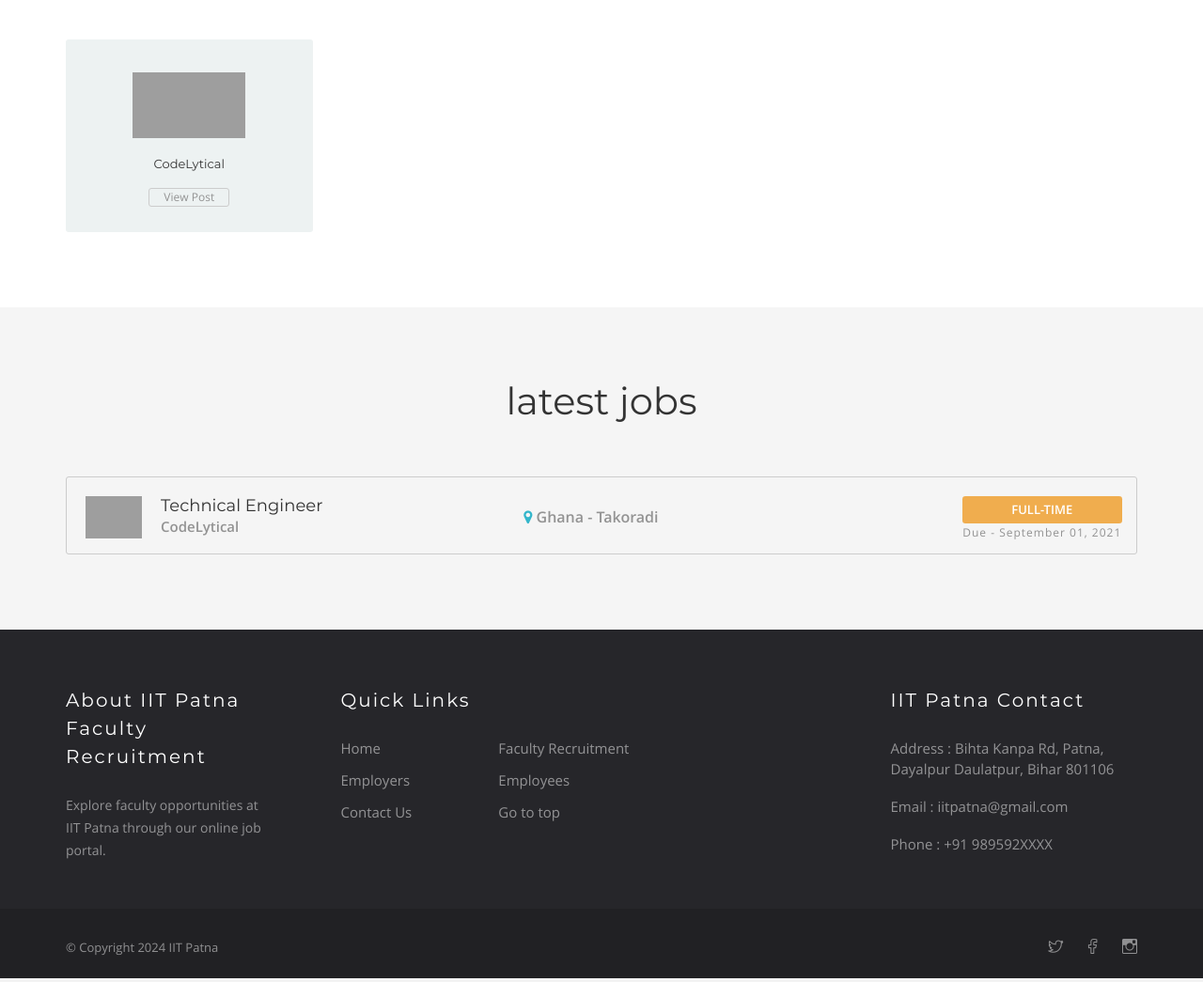
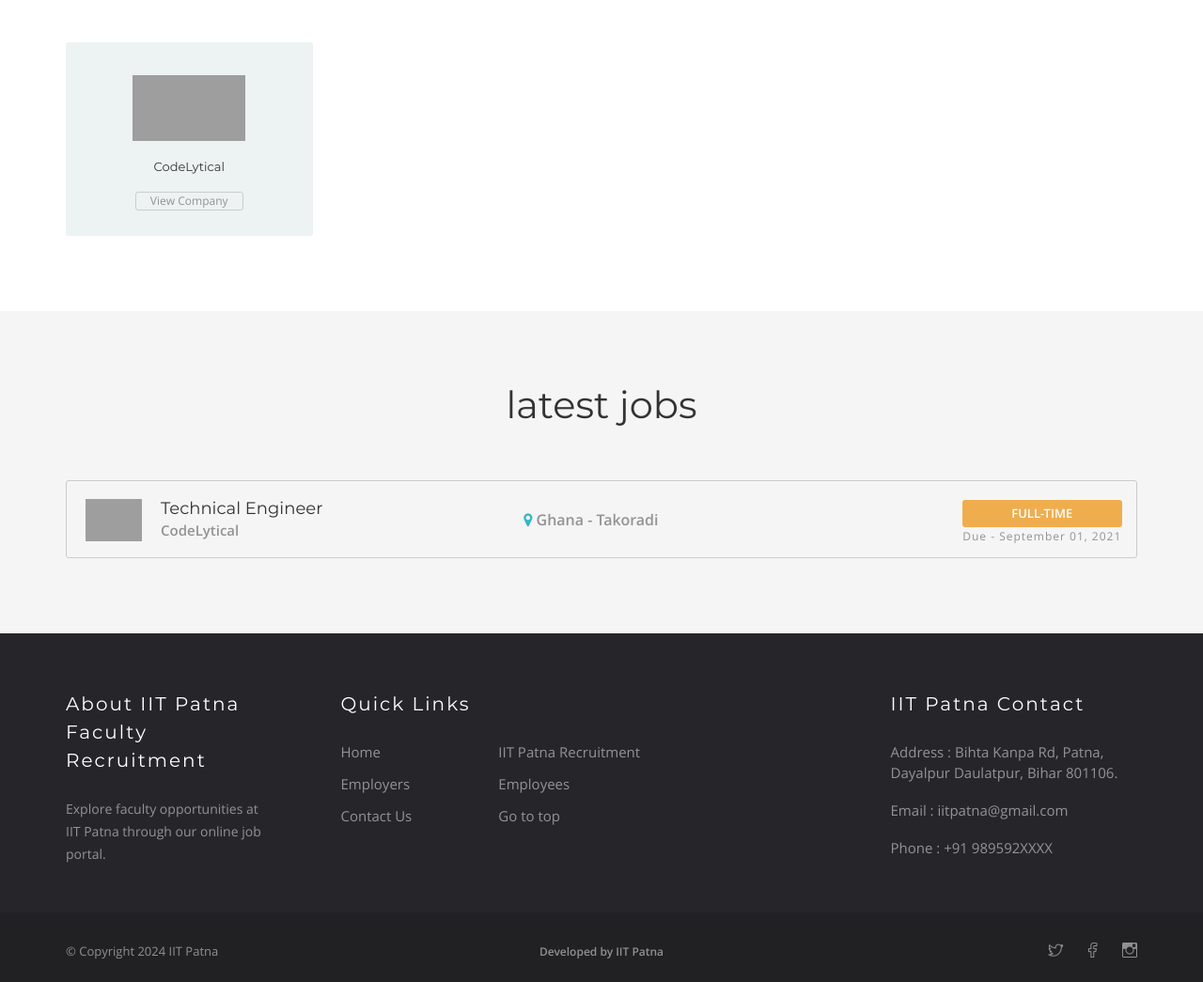
Before and after one commit to Sravanthi-IITP/OnlineJobPortal, a PHP site: page /phpmail/ in a window 1280 px wide. Shown: the part 768-1813 px from the top of the page at 94% size. Run offline with PHP 8.4, Linux system fonts and the light colour scheme; data comes from the database, SQL or seed files in the repository; some web fonts are replaced; grey boxes are pictures that could not be loaded.

Commit message:
Update index.php is updated

```diff
--- a/System/index.php
+++ b/System/index.php
@@ -10,7 +10,7 @@ include 'constants/check-login.php';
 	<meta http-equiv="X-UA-Compatible" content="IE=edge">
 	<meta name="viewport" content="width=device-width, initial-scale=1">
 
-	<title>IIT Patna Faculty-Recruitment Portal</title>
+	<title>IIT Patna Job Portal</title>
 	<meta name="description" content="Online Job Management / Job Portal" />
 	<meta name="keywords" content="job, work, resume, applicants, application, employee, employer, hire, hiring, human resource management, hr, online job management, company, worker, career, recruiting, recruitment" />
 	<meta name="author" content="BwireSoft">
@@ -23,7 +23,7 @@ include 'constants/check-login.php';
     <meta property="og:image:alt" content="Nightingale Jobs" />
     <meta property="og:description" content="Online Job Management / Job Portal" />
 
-
+	<link rel="shortcut icon" href="images/ico/iitp_logo.png">
 
 
 	<link rel="stylesheet" type="text/css" href="bootstrap/css/bootstrap.min.css" media="screen">
@@ -65,6 +65,7 @@ include 'constants/check-login.php';
   </style>
 <body class="home">
 
+
 	<div id="introLoader" class="introLoading"></div>
 
 	<div class="container-wrapper">
@@ -75,20 +76,19 @@ include 'constants/check-login.php';
 
 				<div class="container">
 
-
+					<div class="logo-wrapper">
+						<div class="logo">
+							<a href="./"><img width ="50rem" src="images/ico/iitp_logo.png" alt="Logo" /></a>
+						</div>
+					</div>
 
 					<div id="navbar" class="navbar-nav-wrapper navbar-arrow">
 
 						<ul class="nav navbar-nav" id="responsive-menu">
 
 							<li>
+								<a href="job-list.php">Job List</a>
 
-                            <a href="./">Home</a>
-
-                        </li>
-
-                        <li>
-                            <a href="job-list.php">IIT Patna Faculty Recruitment</a>
 							</li>
 
 							<li>
@@ -106,7 +106,6 @@ include 'constants/check-login.php';
 						</ul>
 
 					</div>
-
 
 					<div class="nav-mini-wrapper">
 						<ul class="nav-mini sign-in">
@@ -164,14 +163,16 @@ include 'constants/check-login.php';
 
 		</header>
 
-		<div class="main-wrapper">
-
-			<div class="hero" style="background-image:url('images/hero-header/campus.webp');">
-				<div class="container">
-				<h1>Explore Opportunities at IIT Patna</h1>
-                        <p>Embark on your academic journey with faculty recruitment at IIT Patna</p>
+		<!-- <div class="main-wrapper" style="background-image:url('images/iitp.jpg')"> -->
+		<div class="main-wrapper" >
 
 
+			<div class="hero" style="background-image: url('images/iitp.jpg'); background-repeat: no-repeat; background-position: center; background-size: cover;" >
+				<div class="container">
+
+					<h1>your bright future starts here now</h1>
+						<br><br>
+						<br><br><br>
 					<div class="main-search-form-wrapper">
 
 						<form action="job-list.php" method="GET" autocomplete="off">
@@ -214,7 +215,7 @@ include 'constants/check-login.php';
 
 									<div class="col-xss-6 col-xs-6 col-sm-6">
 										<select class="form-control"  name="country" required/>
-										<option value="">-Select Position-</option>
+										<option value="">-Select Positon-</option>
 										 <?php
 										 require 'constants/db_config.php';
 										 try {
@@ -337,7 +338,7 @@ include 'constants/check-login.php';
 
 							<div class="section-title">
 
-								<br><h2>Random Posts</h2>
+								<br><h2>Random Companies</h2>
 
 							</div>
 
@@ -374,7 +375,7 @@ include 'constants/check-login.php';
 					?>
 					</div>
 					<h6><?php echo $row['first_name'];?></h6>
-					<a target="_blank" href="company.php?ref=<?php echo $row['member_no']; ?>">View Post</a>
+					<a target="_blank" href="company.php?ref=<?php echo $row['member_no']; ?>">View Company</a>
 					</div>
 
 					</div>
@@ -528,7 +529,6 @@ include 'constants/check-login.php';
 
 
 
-
 			<footer class="footer-wrapper">
 
 				<div class="main-footer">
@@ -555,7 +555,7 @@ include 'constants/check-login.php';
 										<h5 class="footer-title">Quick Links</h5>
 										<ul class="footer-menu clearfix">
 											<li><a href="./">Home</a></li>
-											<li><a href="job-list.php">Faculty Recruitment</a></li>
+											<li><a href="job-list.php">IIT Patna Recruitment</a></li>
 											<li><a href="employers.php">Employers</a></li>
 											<li><a href="employees.php">Employees</a></li>
 											<li><a href="contact.php">Contact Us</a></li>
@@ -573,9 +573,10 @@ include 'constants/check-login.php';
 
 								<h5 class="footer-title">IIT Patna Contact</h5>
 
-								<p>Address : Bihta Kanpa Rd, Patna, Dayalpur Daulatpur, Bihar 801106</p>
-								<p>Email : <a href="mailto:iitpatna@gmail.com">iitpatna@gmail.com</a></p>
+								<p>Address : Bihta Kanpa Rd, Patna, Dayalpur Daulatpur, Bihar 801106.</p>
+								<p>Email : <a href="iitpatna@gmail.com">iitpatna@gmail.com</a></p>
 								<p>Phone : <a href="tel:+91 989592XXXX">+91 989592XXXX</a></p>
+
 
 
 							</div>
@@ -602,16 +603,16 @@ include 'constants/check-login.php';
 							<div class="col-sm-4 col-md-4">
 
 								<ul class="bottom-footer-menu">
-
+									<li><a >Developed by IIT Patna</a></li>
 								</ul>
 
 							</div>
 
 							<div class="col-sm-4 col-md-4">
 								<ul class="bottom-footer-menu for-social">
-									<li><a href="<?php echo "$tw"; ?>"><i class="ri ri-twitter" data-toggle="tooltip" data-placement="top" title="twitter"></i></a></li>
-									<li><a href="<?php echo "$fb"; ?>"><i class="ri ri-facebook" data-toggle="tooltip" data-placement="top" title="facebook"></i></a></li>
-									<li><a href="<?php echo "$ig"; ?>"><i class="ri ri-instagram" data-toggle="tooltip" data-placement="top" title="instagram"></i></a></li>
+									<li><a href="https://twitter.com/IITPAT"><i class="ri ri-twitter" data-toggle="tooltip" data-placement="top" title="twitter"></i></a></li>
+									<li><a href="https://www.facebook.com/iitp.ac.in/"><i class="ri ri-facebook" data-toggle="tooltip" data-placement="top" title="facebook"></i></a></li>
+									<li><a href="https://www.instagram.com/iit_patna_official/?hl=en"><i class="ri ri-instagram" data-toggle="tooltip" data-placement="top" title="instagram"></i></a></li>
 								</ul>
 							</div>
 
```
Lines whose indentation alone changed are shown as unchanged.
